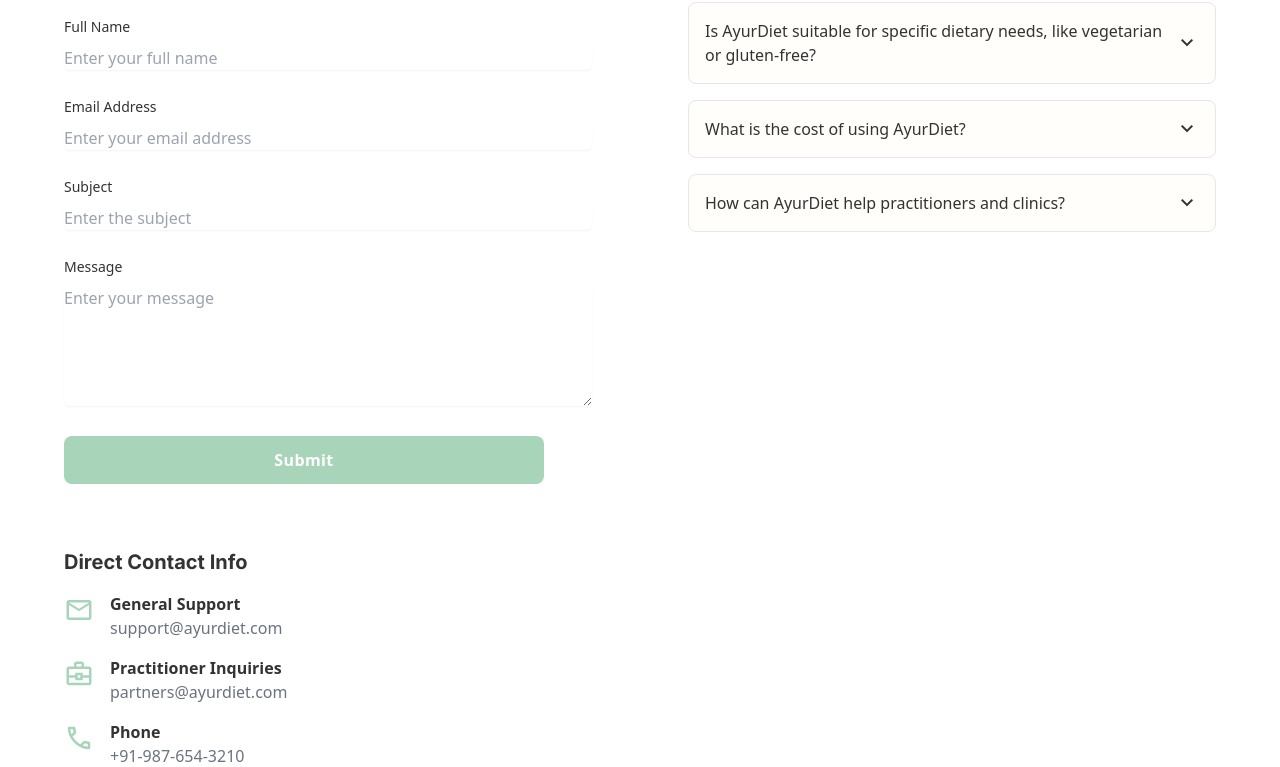
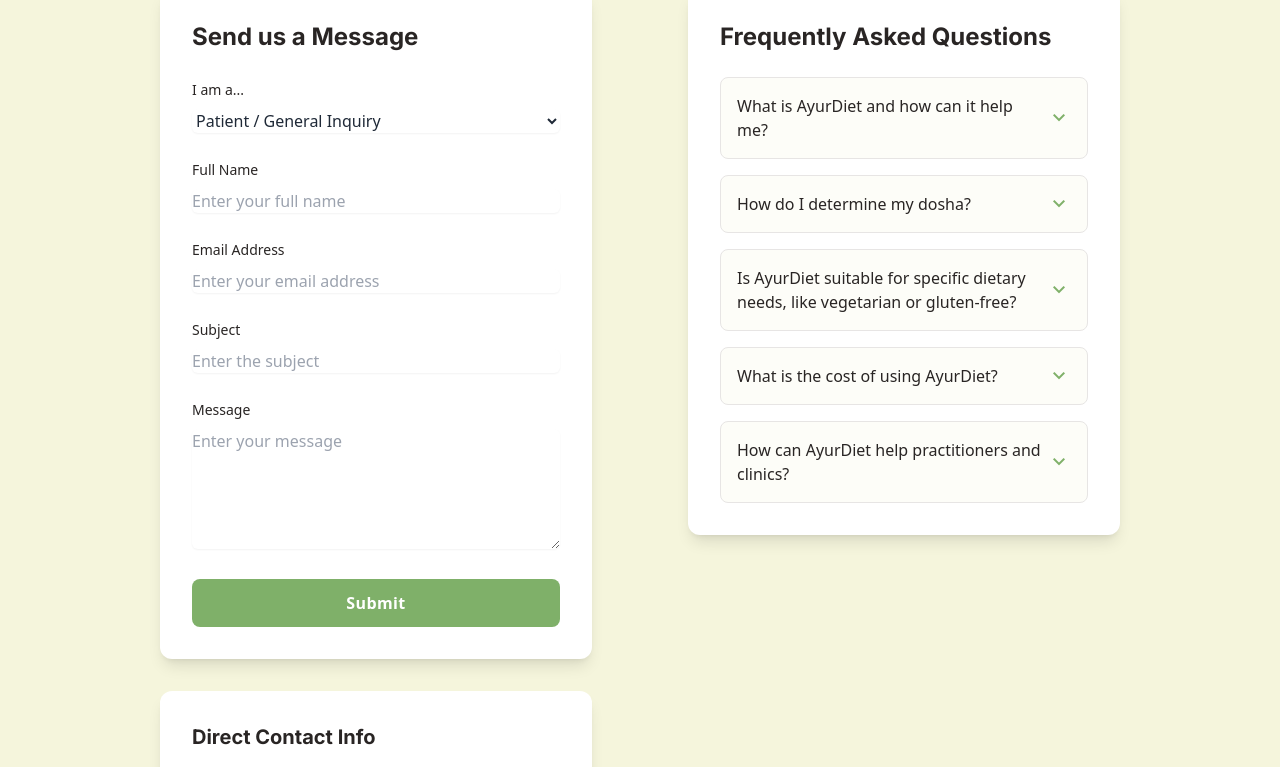
Before and after one commit to abhinav-phi/ayurdiet, a React (Vite) app in the folder frontend/: page /contact in a window 1280 px wide. Shown: the part 343-1110 px from the top of the page. Built offline with nearby package versions, Linux system fonts and the light colour scheme.

Commit message:
create Contact page with form and contact details

```diff
--- a/frontend/src/pages/Contact.tsx
+++ b/frontend/src/pages/Contact.tsx
@@ -42,18 +42,26 @@
 
   if (isSubmitted) {
     return (
-      <div className="bg-white min-h-screen flex items-center justify-center">
-        <div className="max-w-lg mx-auto text-center p-8">
-          <div className="w-16 h-16 bg-[#a8d5ba] rounded-full flex items-center justify-center mx-auto mb-4">
+      <div className="bg-[#F5F5DC] min-h-screen flex items-center justify-center" style={{fontFamily: 'Manrope, "Noto Sans", sans-serif'}}>
+        {/* Decorative background elements */}
+        <div className="absolute inset-0 overflow-hidden">
+          <div className="leaf leaf-1"></div>
+          <div className="leaf leaf-2"></div>
+          <div className="leaf leaf-3"></div>
+          <div className="leaf leaf-4"></div>
+        </div>
+
+        <div className="max-w-lg mx-auto text-center p-8 bg-white rounded-xl shadow-lg relative z-10">
+          <div className="w-16 h-16 bg-[#7FB069] rounded-full flex items-center justify-center mx-auto mb-4">
             <span className="material-symbols-outlined text-white text-3xl">check_circle</span>
           </div>
-          <h2 className="text-2xl font-bold text-[#333333] mb-2">Message Sent Successfully!</h2>
-          <p className="text-gray-500 mb-6">
+          <h2 className="text-2xl font-bold text-stone-800 mb-2">Message Sent Successfully!</h2>
+          <p className="text-stone-600 mb-6">
             Your message has been received. Our support team will get back to you within 24 hours.
           </p>
           <button
             onClick={() => setIsSubmitted(false)}
-            className="bg-[#a8d5ba] text-white px-6 py-2 rounded-lg hover:bg-opacity-90 transition-colors"
+            className="bg-[#7FB069] text-white px-6 py-2 rounded-lg hover:bg-opacity-90 transition-colors"
           >
             Send Another Message
           </button>
@@ -63,28 +71,44 @@
   }
 
   return (
-    <div className="bg-white min-h-screen" style={{fontFamily: 'Manrope, "Noto Sans", sans-serif'}}>
-      <div className="relative flex h-auto min-h-screen w-full flex-col text-[#333333]">
-        <div className="layout-container flex h-full grow flex-col">
-          <main className="flex-1 px-4 py-12 md:px-6 lg:px-8">
-            <div className="max-w-6xl mx-auto grid grid-cols-1 md:grid-cols-2 gap-12 lg:gap-24">
+    <div className="bg-[#F5F5DC] min-h-screen" style={{fontFamily: 'Manrope, "Noto Sans", sans-serif'}}>
+      <div className="relative flex h-auto min-h-screen w-full flex-col overflow-x-hidden">
+        {/* Decorative background elements */}
+        <div className="absolute inset-0 overflow-hidden">
+          <div className="leaf leaf-1"></div>
+          <div className="leaf leaf-2"></div>
+          <div className="leaf leaf-3"></div>
+          <div className="leaf leaf-4"></div>
+        </div>
+
+        <div className="layout-container flex h-full grow flex-col relative z-10">
+          <main className="px-10 md:px-20 lg:px-40 flex flex-1 justify-center py-10 lg:py-20">
+            <div className="layout-content-container flex flex-col max-w-6xl flex-1 gap-12">
+
+              {/* Hero Section */}
+              <section className="text-center flex flex-col items-center gap-4">
+                <h1 className="text-stone-800 tracking-tight text-4xl md:text-5xl font-bold leading-tight">
+                  Get in Touch
+                </h1>
+                <p className="text-stone-600 text-lg max-w-3xl font-normal leading-relaxed">
+                  We're here to help. Whether you're a patient on your wellness journey or a practitioner looking to enhance your practice, we'd love to hear from you.
+                </p>
+              </section>
+
+              <div className="grid grid-cols-1 md:grid-cols-2 gap-12 lg:gap-24">
 
                 {/* Contact Form Section */}
                 <div className="flex flex-col gap-8">
-                <div>
-                  <h2 className="text-3xl font-bold tracking-tight text-[#333333]">Get in Touch</h2>
-                  <p className="mt-2 text-gray-500">
-                    We're here to help. Whether you're a patient on your wellness journey or a practitioner looking to enhance your practice, we'd love to hear from you.
-                  </p>
-                </div>
+                  <div className="bg-white rounded-xl p-8 shadow-lg">
+                    <h2 className="text-2xl font-bold text-stone-800 mb-6">Send us a Message</h2>
 
                     <form onSubmit={handleSubmit} className="flex flex-col gap-6">
                       <div>
-                    <label className="text-sm font-medium text-[#333333]" htmlFor="inquiry-type">
+                        <label className="text-sm font-medium text-stone-800" htmlFor="inquiry-type">
                           I am a...
                         </label>
                         <select
-                      className="mt-2 form-select w-full rounded-md border-gray-300 shadow-sm focus:border-[#a8d5ba] focus:ring focus:ring-[#a8d5ba] focus:ring-opacity-50 bg-white"
+                          className="mt-2 form-select w-full rounded-md border-stone-300 shadow-sm focus:border-[#7FB069] focus:ring focus:ring-[#7FB069] focus:ring-opacity-50 bg-white"
                           id="inquiry-type"
                           value={formData.inquiryType}
                           onChange={(e) => setFormData({...formData, inquiryType: e.target.value})}
@@ -95,11 +119,11 @@
                       </div>
 
                       <div>
-                    <label className="text-sm font-medium text-[#333333]" htmlFor="full-name">
+                        <label className="text-sm font-medium text-stone-800" htmlFor="full-name">
                           Full Name
                         </label>
                         <input
-                      className="mt-2 form-input w-full rounded-md border-gray-300 shadow-sm focus:border-[#a8d5ba] focus:ring focus:ring-[#a8d5ba] focus:ring-opacity-50 bg-white"
+                          className="mt-2 form-input w-full rounded-md border-stone-300 shadow-sm focus:border-[#7FB069] focus:ring focus:ring-[#7FB069] focus:ring-opacity-50 bg-white"
                           id="full-name"
                           placeholder="Enter your full name"
                           value={formData.fullName}
@@ -109,11 +133,11 @@
                       </div>
 
                       <div>
-                    <label className="text-sm font-medium text-[#333333]" htmlFor="email">
+                        <label className="text-sm font-medium text-stone-800" htmlFor="email">
                           Email Address
                         </label>
                         <input
-                      className="mt-2 form-input w-full rounded-md border-gray-300 shadow-sm focus:border-[#a8d5ba] focus:ring focus:ring-[#a8d5ba] focus:ring-opacity-50 bg-white"
+                          className="mt-2 form-input w-full rounded-md border-stone-300 shadow-sm focus:border-[#7FB069] focus:ring focus:ring-[#7FB069] focus:ring-opacity-50 bg-white"
                           id="email"
                           placeholder="Enter your email address"
                           type="email"
@@ -124,11 +148,11 @@
                       </div>
 
                       <div>
-                    <label className="text-sm font-medium text-[#333333]" htmlFor="subject">
+                        <label className="text-sm font-medium text-stone-800" htmlFor="subject">
                           Subject
                         </label>
                         <input
-                      className="mt-2 form-input w-full rounded-md border-gray-300 shadow-sm focus:border-[#a8d5ba] focus:ring focus:ring-[#a8d5ba] focus:ring-opacity-50 bg-white"
+                          className="mt-2 form-input w-full rounded-md border-stone-300 shadow-sm focus:border-[#7FB069] focus:ring focus:ring-[#7FB069] focus:ring-opacity-50 bg-white"
                           id="subject"
                           placeholder="Enter the subject"
                           value={formData.subject}
@@ -138,11 +162,11 @@
                       </div>
 
                       <div>
-                    <label className="text-sm font-medium text-[#333333]" htmlFor="message">
+                        <label className="text-sm font-medium text-stone-800" htmlFor="message">
                           Message
                         </label>
                         <textarea
-                      className="mt-2 form-textarea w-full rounded-md border-gray-300 shadow-sm focus:border-[#a8d5ba] focus:ring focus:ring-[#a8d5ba] focus:ring-opacity-50 bg-white"
+                          className="mt-2 form-textarea w-full rounded-md border-stone-300 shadow-sm focus:border-[#7FB069] focus:ring focus:ring-[#7FB069] focus:ring-opacity-50 bg-white"
                           id="message"
                           placeholder="Enter your message"
                           rows={5}
@@ -153,48 +177,49 @@
                       </div>
 
                       <button
-                    className="flex min-w-[84px] max-w-[480px] cursor-pointer items-center justify-center overflow-hidden rounded-lg h-12 px-6 bg-[#a8d5ba] text-white text-base font-bold leading-normal tracking-wide hover:bg-opacity-90 transition-all"
+                        className="flex min-w-[84px] max-w-[480px] cursor-pointer items-center justify-center overflow-hidden rounded-lg h-12 px-6 bg-[#7FB069] text-white text-base font-bold leading-normal tracking-wide hover:bg-opacity-90 transition-all"
                         type="submit"
                       >
                         <span className="truncate">Submit</span>
                       </button>
                     </form>
+                  </div>
 
                   {/* Direct Contact Info */}
-                <div className="mt-8">
-                  <h3 className="text-xl font-bold text-[#333333]">Direct Contact Info</h3>
-                  <div className="mt-4 space-y-4">
+                  <div className="bg-white rounded-xl p-8 shadow-lg">
+                    <h3 className="text-xl font-bold text-stone-800 mb-4">Direct Contact Info</h3>
+                    <div className="space-y-4">
                       <div className="flex items-start gap-4">
-                      <div className="flex-shrink-0">
-                        <span className="material-symbols-outlined text-[#a8d5ba] text-3xl">mail</span>
+                        <div className="bg-[#F5F5DC] text-[#7FB069] rounded-full p-2 flex-shrink-0">
+                          <span className="material-symbols-outlined text-2xl">mail</span>
                         </div>
                         <div>
-                        <p className="font-semibold">General Support</p>
-                        <a className="text-gray-500 hover:text-[#a8d5ba]" href="mailto:support@ayurdiet.com">
+                          <p className="font-semibold text-stone-800">General Support</p>
+                          <a className="text-stone-600 hover:text-[#7FB069] transition-colors" href="mailto:support@ayurdiet.com">
                             support@ayurdiet.com
                           </a>
                         </div>
                       </div>
 
                       <div className="flex items-start gap-4">
-                      <div className="flex-shrink-0">
-                        <span className="material-symbols-outlined text-[#a8d5ba] text-3xl">business_center</span>
+                        <div className="bg-[#F5F5DC] text-[#7FB069] rounded-full p-2 flex-shrink-0">
+                          <span className="material-symbols-outlined text-2xl">business_center</span>
                         </div>
                         <div>
-                        <p className="font-semibold">Practitioner Inquiries</p>
-                        <a className="text-gray-500 hover:text-[#a8d5ba]" href="mailto:partners@ayurdiet.com">
+                          <p className="font-semibold text-stone-800">Practitioner Inquiries</p>
+                          <a className="text-stone-600 hover:text-[#7FB069] transition-colors" href="mailto:partners@ayurdiet.com">
                             partners@ayurdiet.com
                           </a>
                         </div>
                       </div>
 
                       <div className="flex items-start gap-4">
-                      <div className="flex-shrink-0">
-                        <span className="material-symbols-outlined text-[#a8d5ba] text-3xl">call</span>
+                        <div className="bg-[#F5F5DC] text-[#7FB069] rounded-full p-2 flex-shrink-0">
+                          <span className="material-symbols-outlined text-2xl">call</span>
                         </div>
                         <div>
-                        <p className="font-semibold">Phone</p>
-                        <a className="text-gray-500 hover:text-[#a8d5ba]" href="tel:+919876543210">
+                          <p className="font-semibold text-stone-800">Phone</p>
+                          <a className="text-stone-600 hover:text-[#7FB069] transition-colors" href="tel:+919876543210">
                             +91-987-654-3210
                           </a>
                         </div>
@@ -205,22 +230,25 @@
 
                 {/* FAQ Section */}
                 <div className="flex flex-col gap-8">
-                <h2 className="text-3xl font-bold tracking-tight text-[#333333]">
+                  <div className="bg-white rounded-xl p-8 shadow-lg">
+                    <h2 className="text-2xl font-bold text-stone-800 mb-6">
                       Frequently Asked Questions
                     </h2>
 
                     <div className="space-y-4">
                       {faqs.map((faq, index) => (
-                    <details key={index} className="p-4 border rounded-lg bg-[#fef9e6]/20 group">
-                      <summary className="flex cursor-pointer items-center justify-between font-medium text-[#333333]">
+                        <details key={index} className="p-4 border rounded-lg bg-[#F5F5DC]/20 group border-stone-200">
+                          <summary className="flex cursor-pointer items-center justify-between font-medium text-stone-800 hover:text-[#7FB069] transition-colors">
                             {faq.question}
-                        <span className="material-symbols-outlined transition-transform duration-300 group-open:rotate-180">
+                            <span className="material-symbols-outlined transition-transform duration-300 group-open:rotate-180 text-[#7FB069]">
                               expand_more
                             </span>
                           </summary>
-                      <p className="mt-2 text-gray-500">{faq.answer}</p>
+                          <p className="mt-3 text-stone-600 leading-relaxed">{faq.answer}</p>
                         </details>
                       ))}
+                    </div>
+                  </div>
                 </div>
               </div>
             </div>
```
Lines whose indentation alone changed are shown as unchanged.
